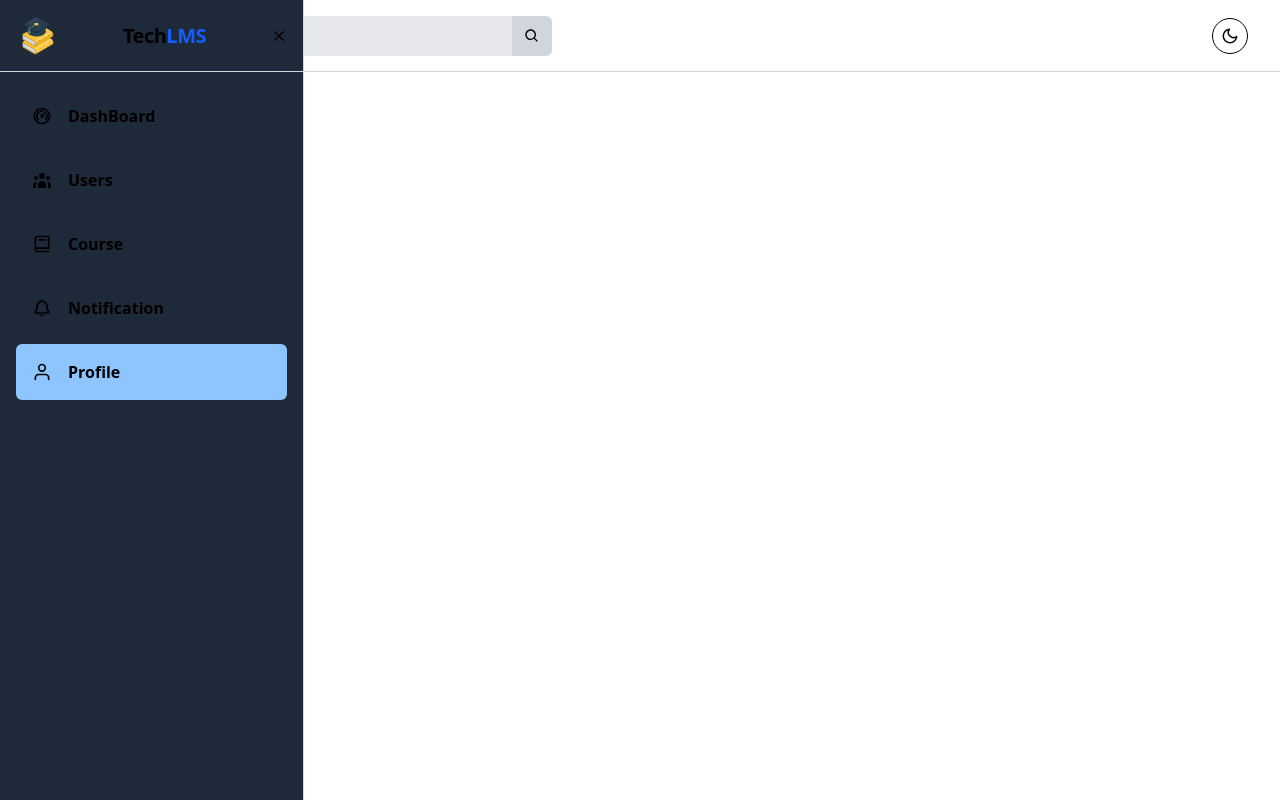
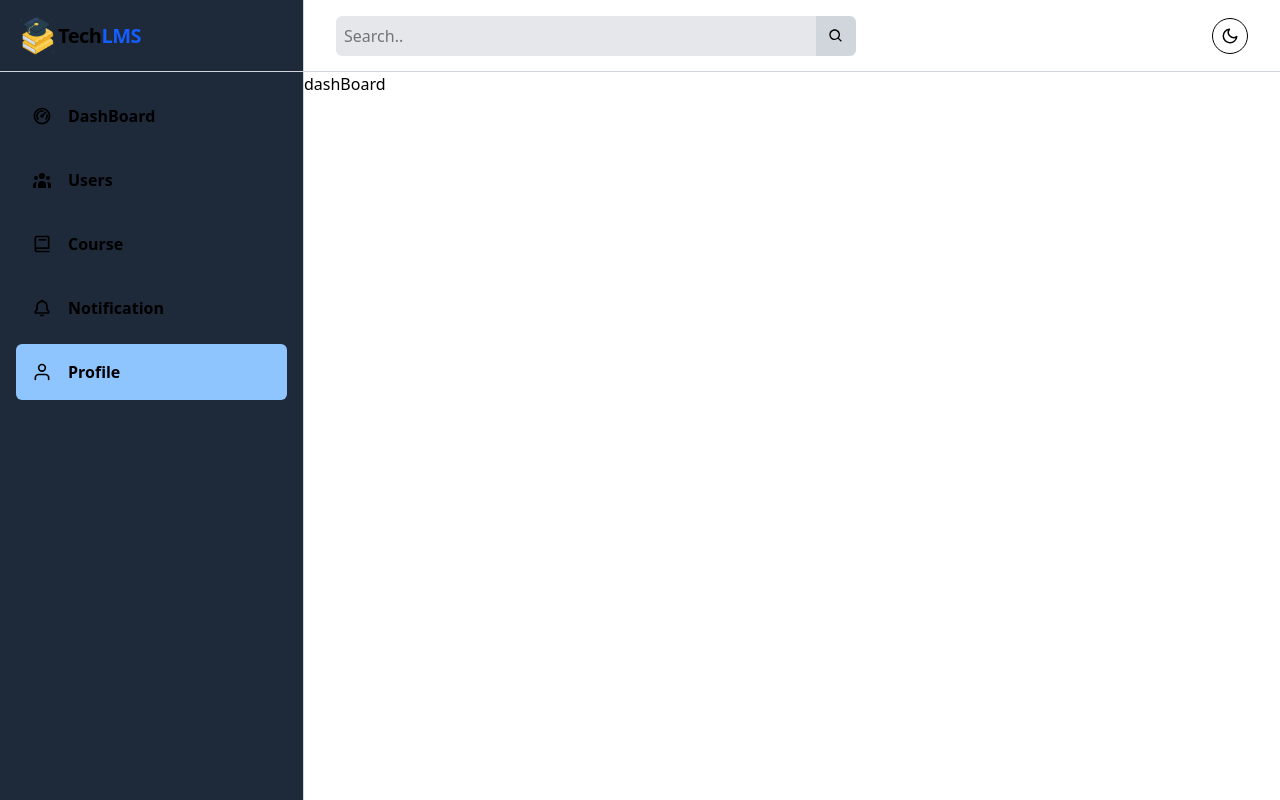
Before and after one commit to bhavik-advant/Learning-Management-System, a Next.js app: page /dashboard in a window 1280 px wide. Built offline with nearby package versions, Linux system fonts and the light colour scheme.

Commit message:
sidebar bug fix

```diff
--- a/components/Sidebar.tsx
+++ b/components/Sidebar.tsx
@@ -9,15 +9,17 @@ import { CgClose } from 'react-icons/cg';
 const Sidebar: React.FC<{ show: boolean; onClick: () => void }> = ({ show, onClick }) => {
   return (
     <div
-      className={`fixed top-0 left-0 z-50 min-h-screen bg-gray-800 w-76 border-r border-gray-300 transform transition-transform duration-300 ease-in-out ${show ? 'translate-x-0' : '-translate-x-full'} lg:translate-x-0`}
+      className={`top-0 left-0 z-50 min-h-screen bg-gray-800 w-76 border-r border-gray-300 fixed lg:relative transform transition-transform duration-300 ease-in-out ${show ? 'translate-x-0' : '-translate-x-full'} lg:translate-x-0 `}
     >
       <div className="flex justify-between items-center p-4 gap-3 h-18 cursor-pointer border-b border-gray-300">
-        <Image src={logo} alt="logo" width={42} height={42} />
-        <h1 className="text-xl font-semibold tracking-tight">
-          Tech<span className="text-blue-600">LMS</span>
-        </h1>
+        <div className='flex justify-center items-center'>
+          <Image src={logo} alt="logo" width={42} height={42} />
+          <h1 className="text-xl font-semibold tracking-tight">
+            Tech<span className="text-blue-600">LMS</span>
+          </h1>
+        </div>
 
-        <button onClick={onClick}>
+        <button onClick={onClick} className="lg:hidden">
           <CgClose />
         </button>
       </div>
```
